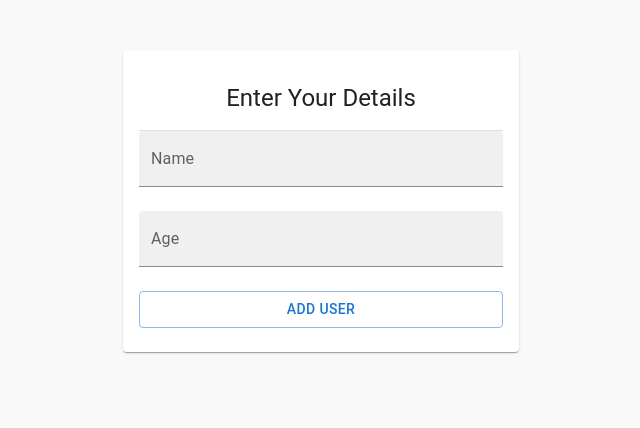
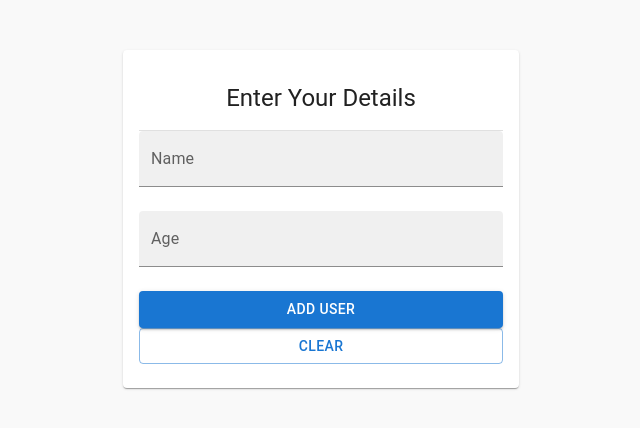
Before and after one commit to kickitkev/section8, a React (Create React App) app: page / in a window 1280 px wide. Shown: the top 428 px of the page, without its empty margins (319-959 px from the left). Built offline with nearby package versions, Linux system fonts and the light colour scheme.

Commit message:
Remove: console logs removed

```diff
--- a/src/components/features/UserForm.js
+++ b/src/components/features/UserForm.js
@@ -23,7 +23,7 @@ const UserForm = ({ onAddUser }) => {
 
   const isError = () => {
     let errorMessage;
-    console.log("error", errorMessage);
+
     if (!name || !age) {
       errorMessage = "You cannot leave either field blank";
     } else if (age < 0) {
@@ -72,11 +72,22 @@ const UserForm = ({ onAddUser }) => {
         </Grid>
         <Grid item xs={12}>
           <Button
-            variant="outlined"
+            variant="contained"
             size="large"
             fullWidth={true}
             type="submit"
             label="Add User"
+          />
+          <Button
+            variant="outlined"
+            size="large"
+            fullWidth={true}
+            label="Clear"
+            onClick={() => {
+              setName("");
+              setAge("");
+            }}
+            style={{ marginTop: 20 }}
           />
         </Grid>
       </Grid>
```
